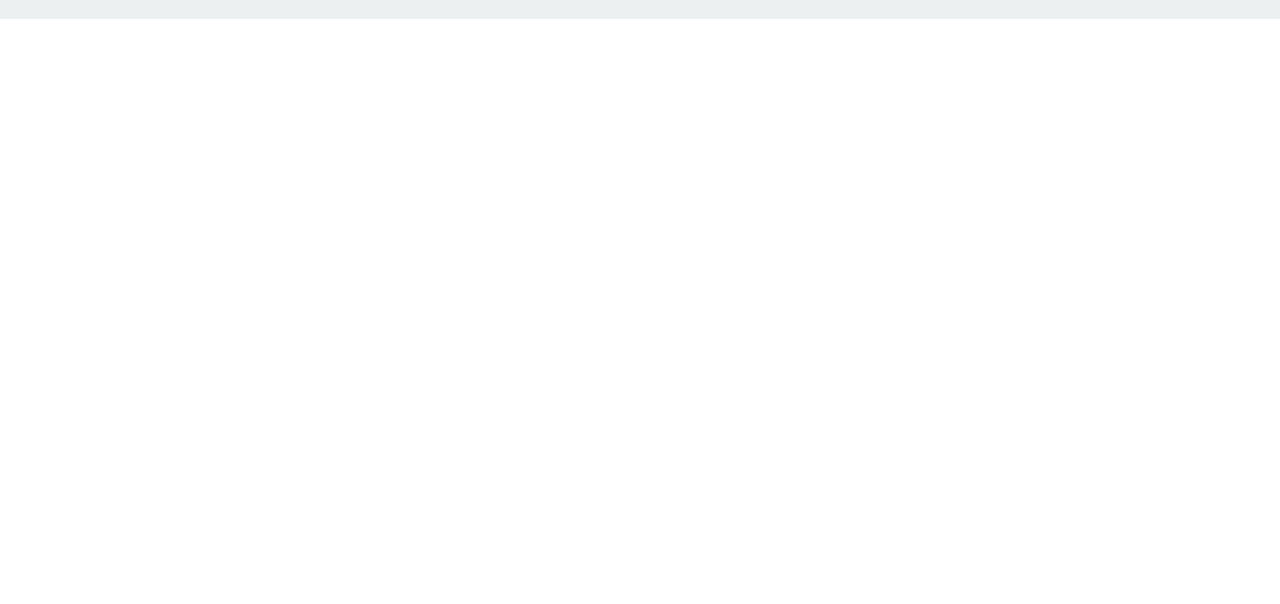
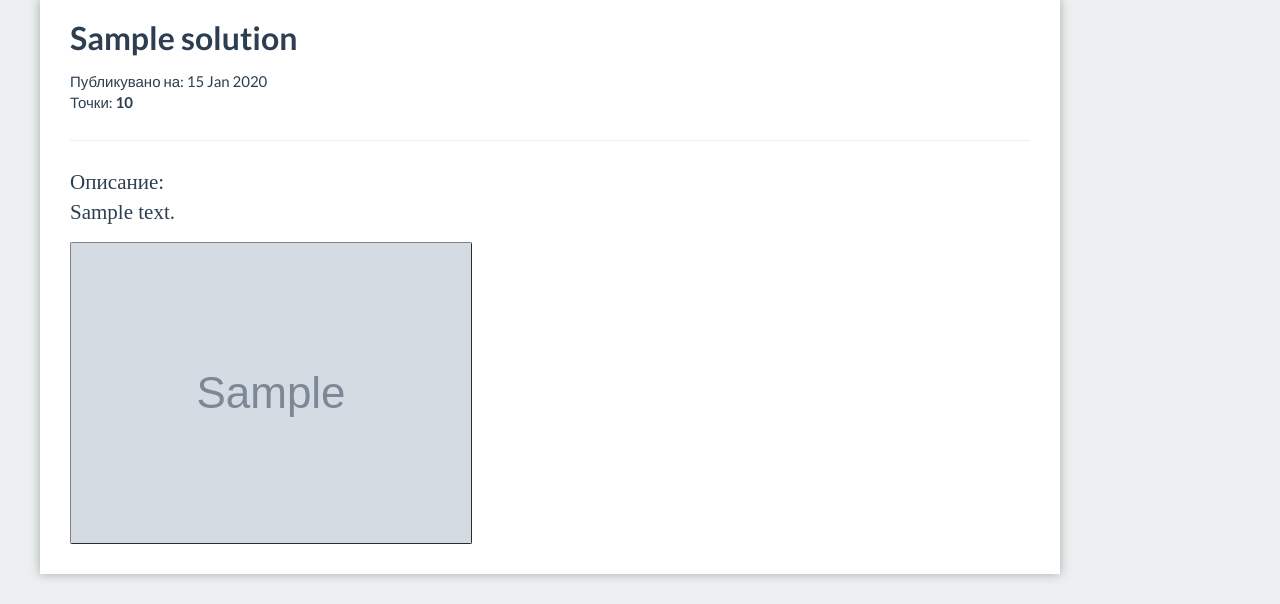
Before and after one commit to VGeorgiev1/frix, a Node server app: template views/details.hbs in a window 1280 px wide. Shown: the part 1141-1745 px from the top of the page. Before the commit the page ends 1160 px from the top, so only its background shows below. Run offline with Node 20, Linux system fonts and the light colour scheme; the template is opened without the code that fills it: most values are stand-ins (such as "Sample title", 1, 10 or a date in 2020); grey boxes marked "Sample" are stand-in pictures; some libraries are stand-ins or nearby versions.

Commit message:
aide vladi opravi go

```diff
--- a/views/details.hbs
+++ b/views/details.hbs
@@ -89,9 +89,6 @@
     a, a:hover{
         color:black;
         text-decoration:none;
-    }
-     #imgur{
-         max-width: 50%;
     }
     a{
         color:black;
@@ -235,9 +232,7 @@
     </div>
     {{/each}}
     {{#each solutions}}
-      <div class="container body-content main">
         <div class="row">
-            <div style="overflow:auto">
             <article id="art">
                 <table width="100%" >
                     <tr>
@@ -257,8 +252,6 @@
                 <img src="{{this.picture}}" id="imgur">
             </article>
         </div>
-        </div>
-      </div>
     {{/each}}
 
 </div>
```
Lines whose indentation alone changed are shown as unchanged.
